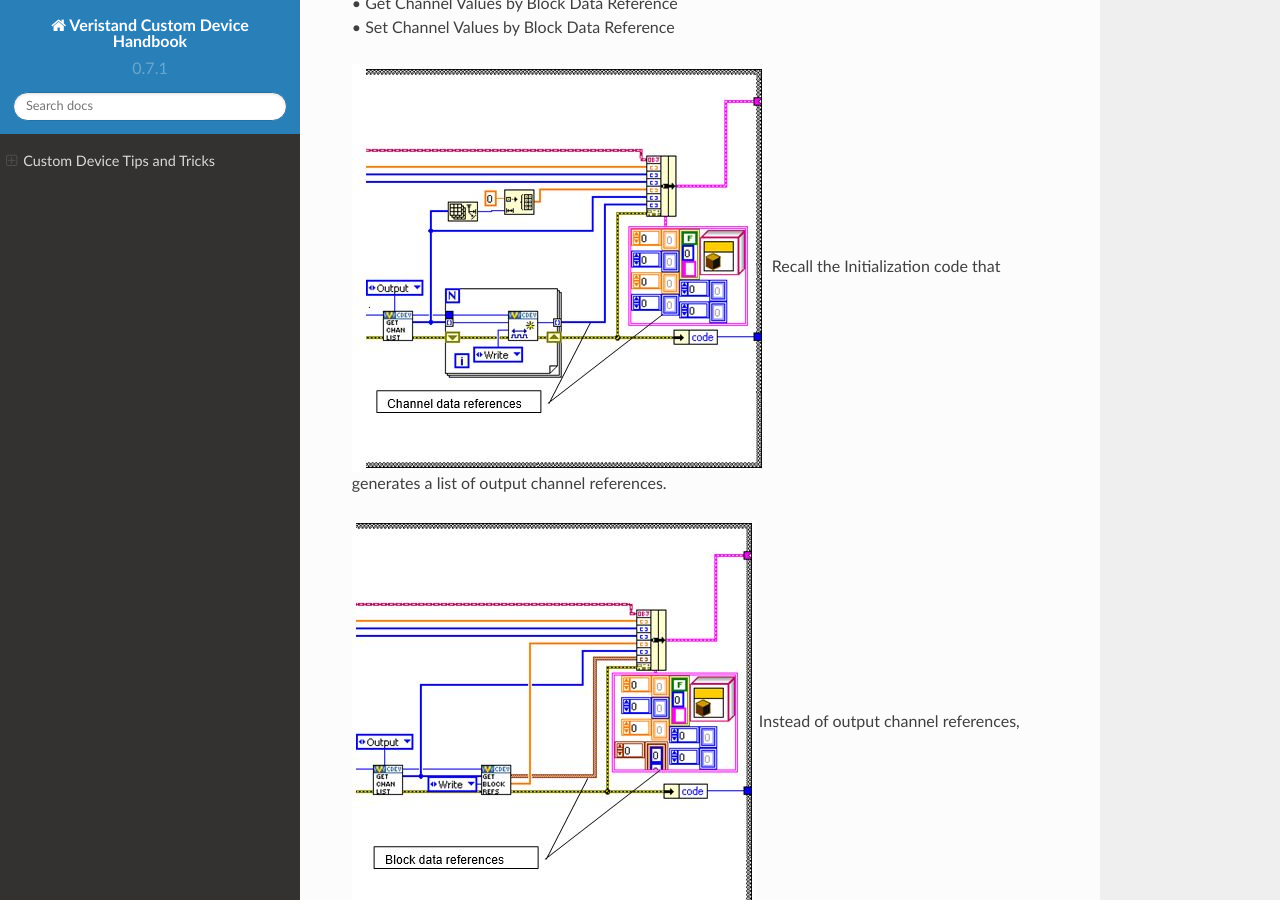
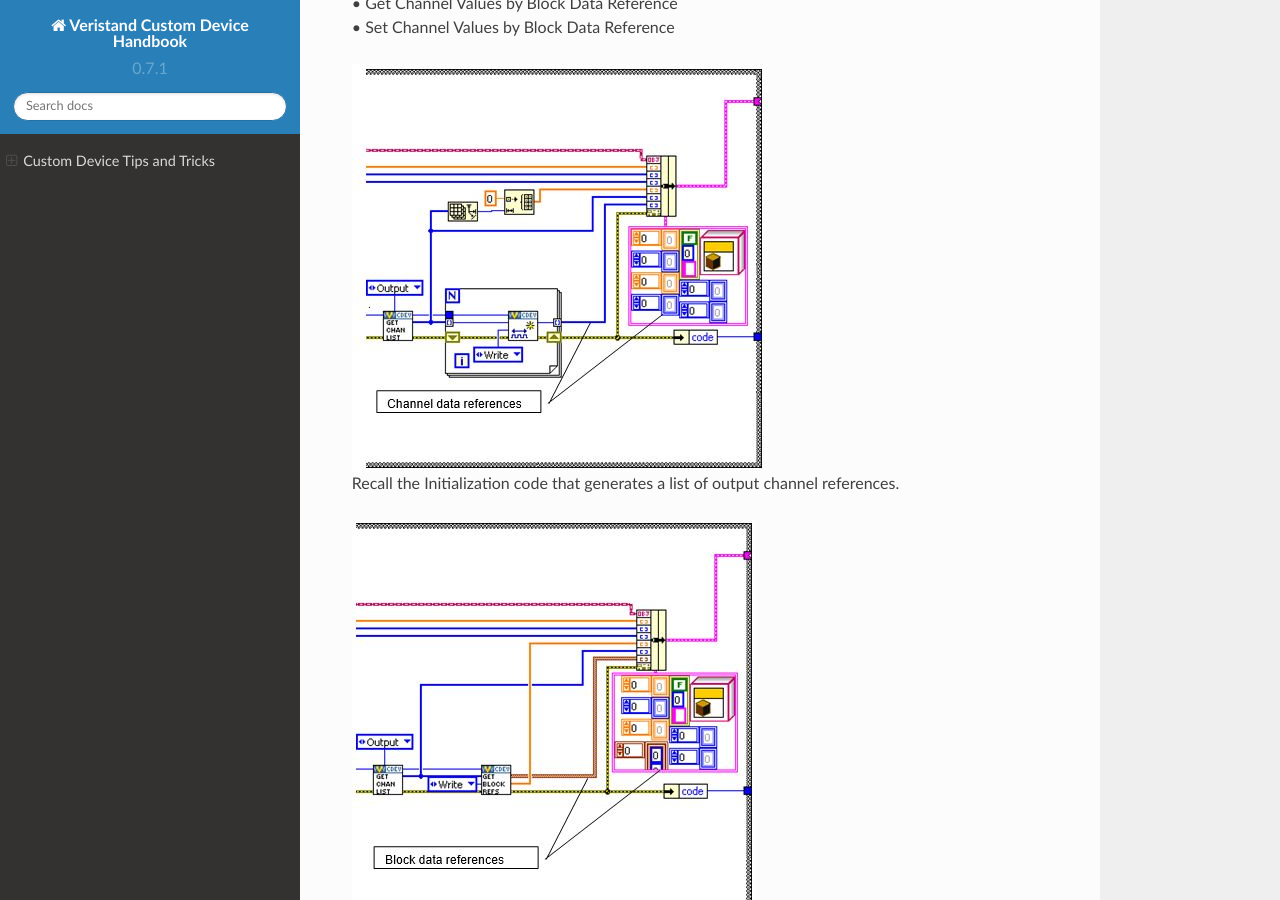
Before and after one commit to ni/niveristand-custom-device-handbook, a Sphinx documentation site: the page built from docs/Custom_Device_Tips_and_Tricks.md, in a window 1280 px wide and 900 px high, scrolled down 1867 px. Built offline with Sphinx 7.4.7 and the Read the Docs theme 2.0.0, drawn with Linux system fonts in a browser that asks for light colours.

Commit message:
fixed some more alignment issues

```diff
--- a/docs/Custom_Device_Tips_and_Tricks.md
+++ b/docs/Custom_Device_Tips_and_Tricks.md
@@ -30,17 +30,17 @@
 •	Get Channel Values by Block Data Reference<br />
 •	Set Channel Values by Block Data Reference<br />
 
-![](images/Recall_the_Initialization_code.JPG)
+![](images/Recall_the_Initialization_code.JPG)<br />
 Recall the Initialization code that generates a list of output channel references.
 
-![](images/Obtain_block_references_to_the_output_channels.JPG)
+![](images/Obtain_block_references_to_the_output_channels.JPG)<br />
 Instead of output channel references, obtain block references to the output channels. Modify the state data cluster accordingly.
 
-![](images/auto-indexed_each_channel_data_reference.JPG)
+![](images/auto-indexed_each_channel_data_reference.JPG)<br />
 In the first version of the custom device, we auto-indexed each channel data reference.
 Auto indexing channel data references
 
-![](images/Modify_the_code.JPG)
+![](images/Modify_the_code.JPG)<br />
 Modify the code to write the block reference instead. Notice the channel block data references are written en-mass outside the loop rather than channel-by-channel within the loop.
 
 ### Working with String Constants
```
